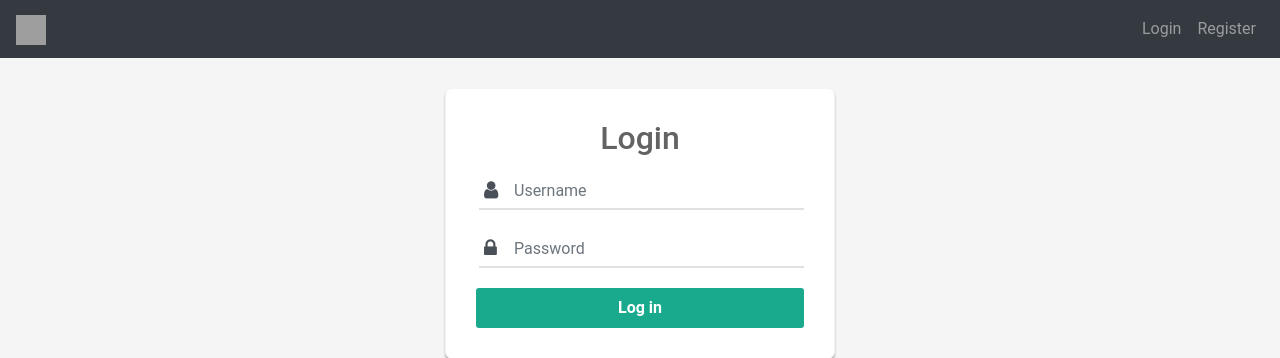
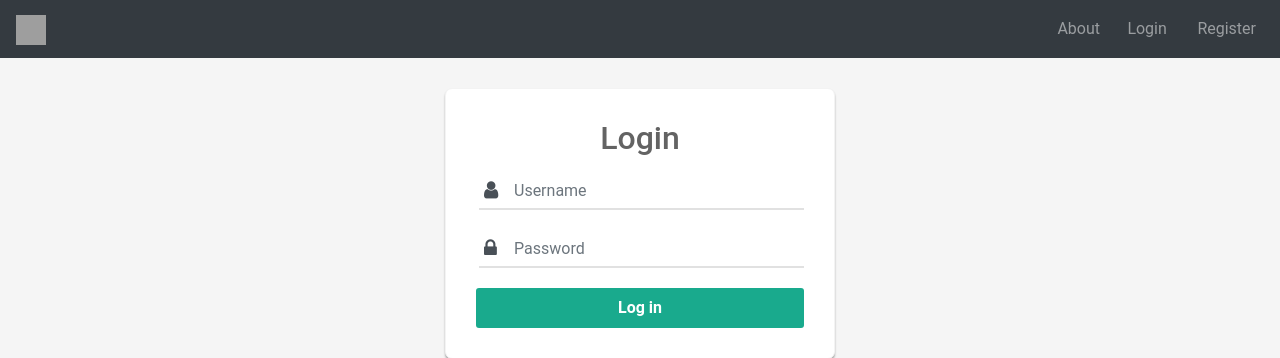
Before and after one commit to quanpham0805/Pencil-Blog, a Django app: page /login in a window 1280 px wide. Shown: the top 358 px of the page. Run offline with Django 3.2, Linux system fonts and the light colour scheme; some libraries are stand-ins or nearby versions; grey boxes are pictures that could not be loaded.

Commit message:
adjust style

```diff
--- a/Pages/templates/navbar.html
+++ b/Pages/templates/navbar.html
@@ -1,3 +1,9 @@
+<style>
+    div ul .nav-item {
+        min-width: 70px;
+    }
+</style>
+
 <nav class="navbar navbar-expand-lg navbar-dark bg-dark mb-0">
     <a class="navbar-brand" href="/">
         <img src="https://pythonprogramming.net/static/images/mainlogowhitethick.jpg" width="30px" height="30px">
@@ -15,6 +21,9 @@
 
     <div class="collapse navbar-collapse" id="navbarSupportedContent">
         <ul class="navbar-nav ml-auto">
+            <li class="nav-item">
+                <a class="nav-link" target="_blank" href="https://github.com/quanpham0805/Pencil-Blog">About</a>
+            </li>
             {% if user.is_authenticated %}
             <li class="nav-item">
                 <a class="nav-link" href="/">{{user.username}}</a>
--- a/Pages/templates/pencil.html
+++ b/Pages/templates/pencil.html
@@ -58,6 +58,9 @@
 	.btn-go {
 		box-shadow: none !important;
 		outline: none !important;
+	}
+	.dummy-class-content-wrapper {
+		width: 100%;
 	}
 	#sidebarCollapse {
 		top: 0px;
```
Also changed, not shown: db.sqlite3.
